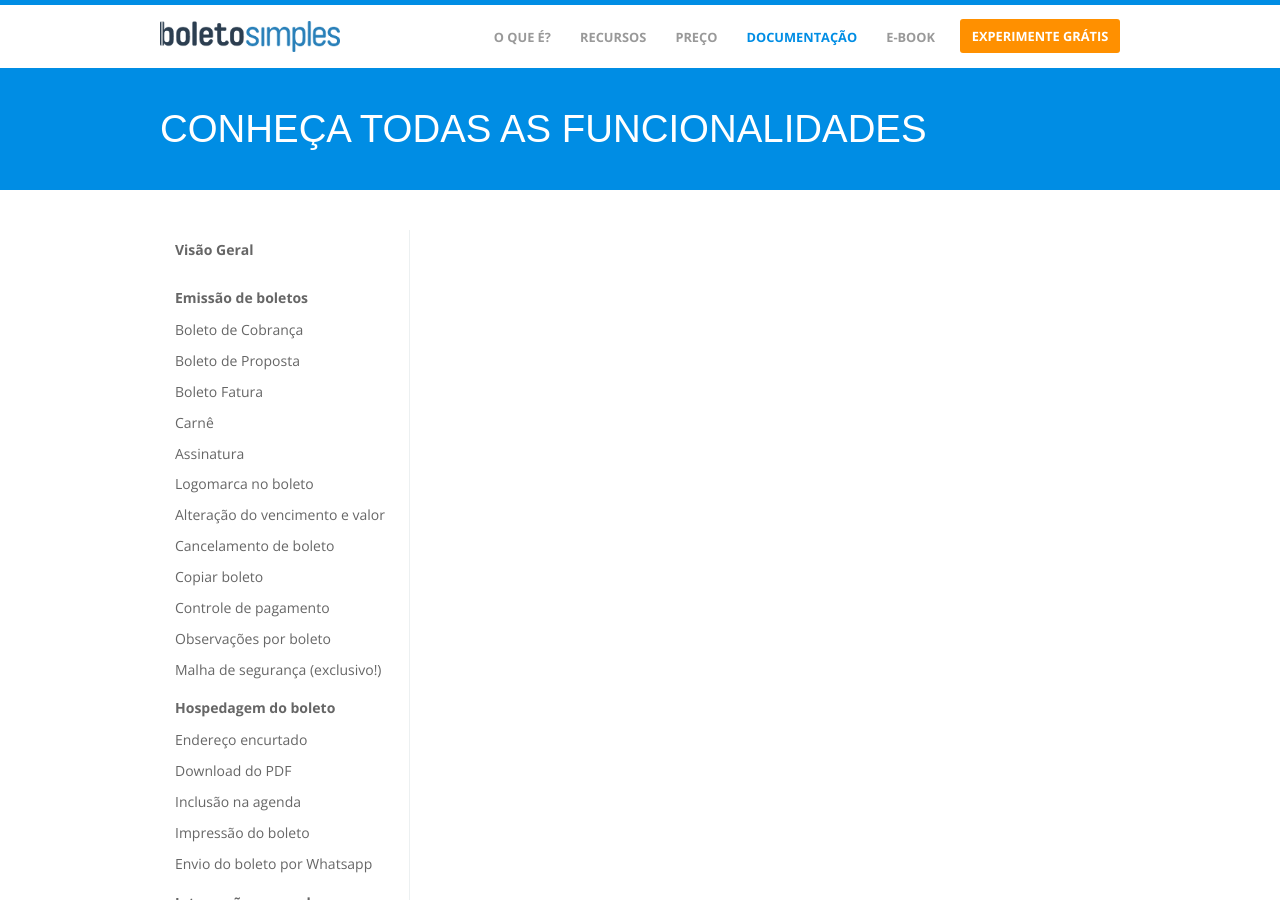
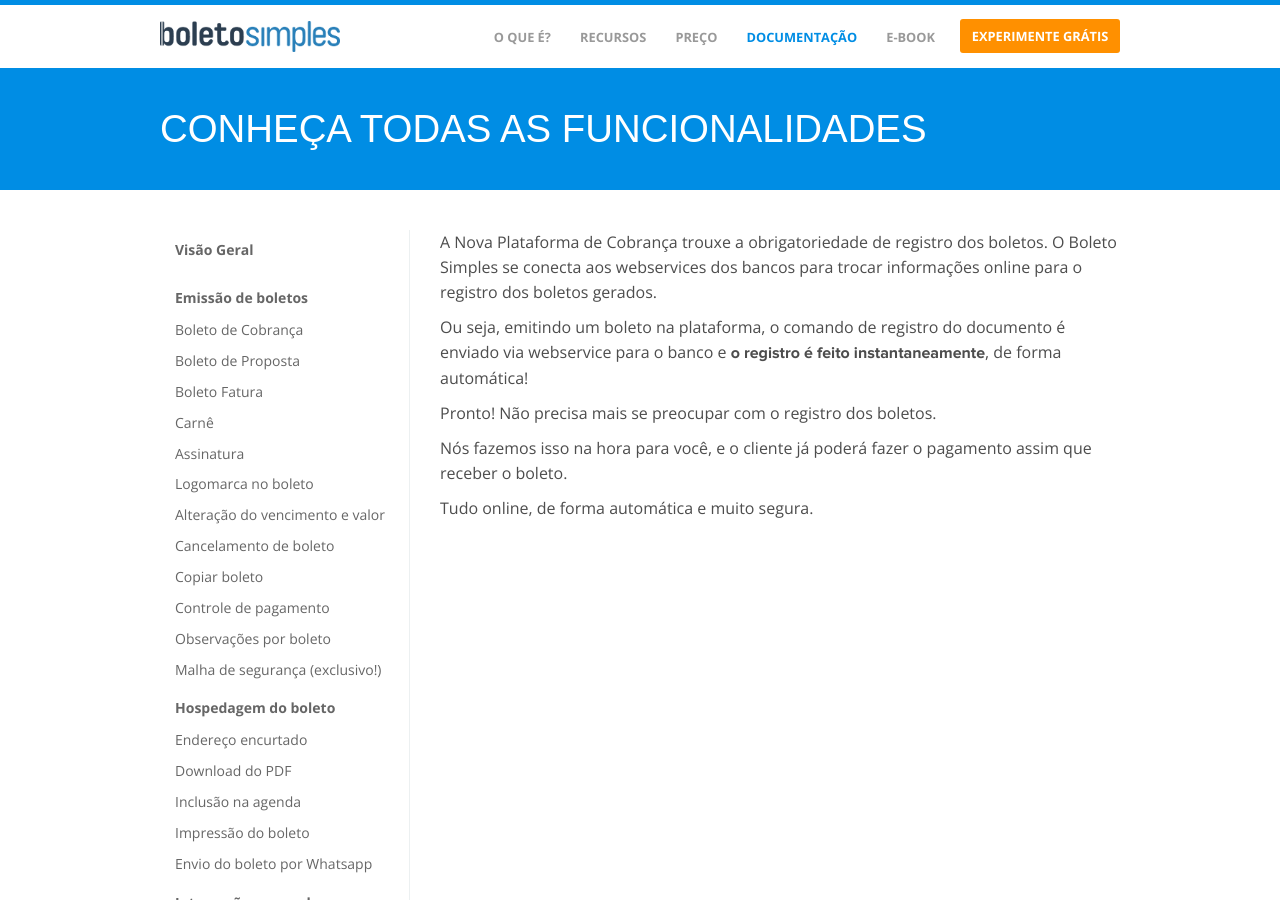
Before and after one commit to BoletoSimples/boletosimples-features, a Jekyll site: the page built from integracao-com-os-bancos/novos-webservices.markdown, in a window 1280 px wide and 900 px high. Built offline with Jekyll 4.4.1, drawn with Linux system fonts in a browser that asks for light colours.

Commit message:
Updated Novos Webservices

```diff
--- a/integracao-com-os-bancos/novos-webservices.markdown
+++ b/integracao-com-os-bancos/novos-webservices.markdown
@@ -3,3 +3,14 @@
 date: 2018-01-30 17:49:00 -02:00
 position: 6
 ---
+
+A Nova Plataforma de Cobrança trouxe a obrigatoriedade de registro dos boletos. O Boleto Simples se conecta aos webservices dos bancos para trocar informações online para o registro dos boletos gerados.
+
+Ou seja, emitindo um boleto na plataforma, o comando de registro do documento é enviado via webservice para o banco e **o registro é feito instantaneamente**, de forma automática!
+
+Pronto! Não precisa mais se preocupar com o registro dos boletos.
+
+Nós fazemos isso na hora para você, e o cliente já poderá fazer o pagamento assim que receber o boleto.
+
+
+Tudo online, de forma automática e muito segura.
```
